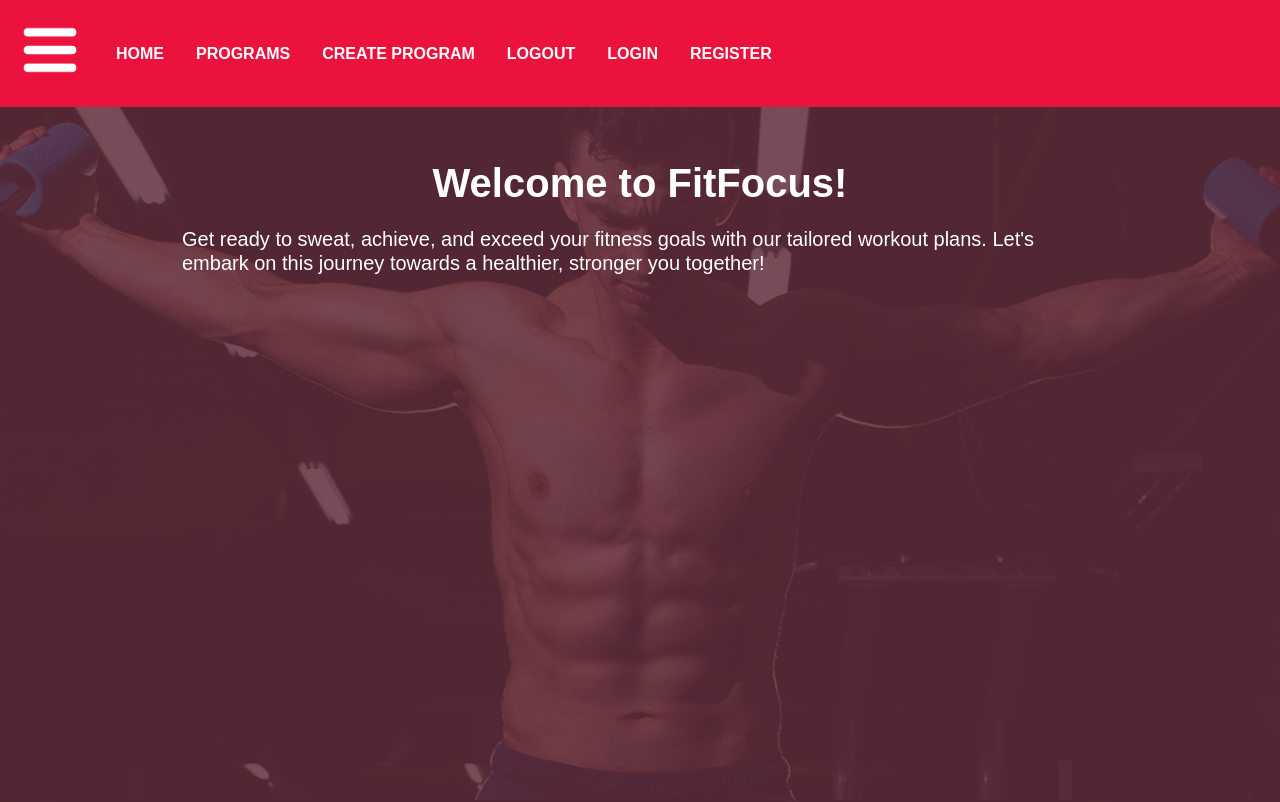
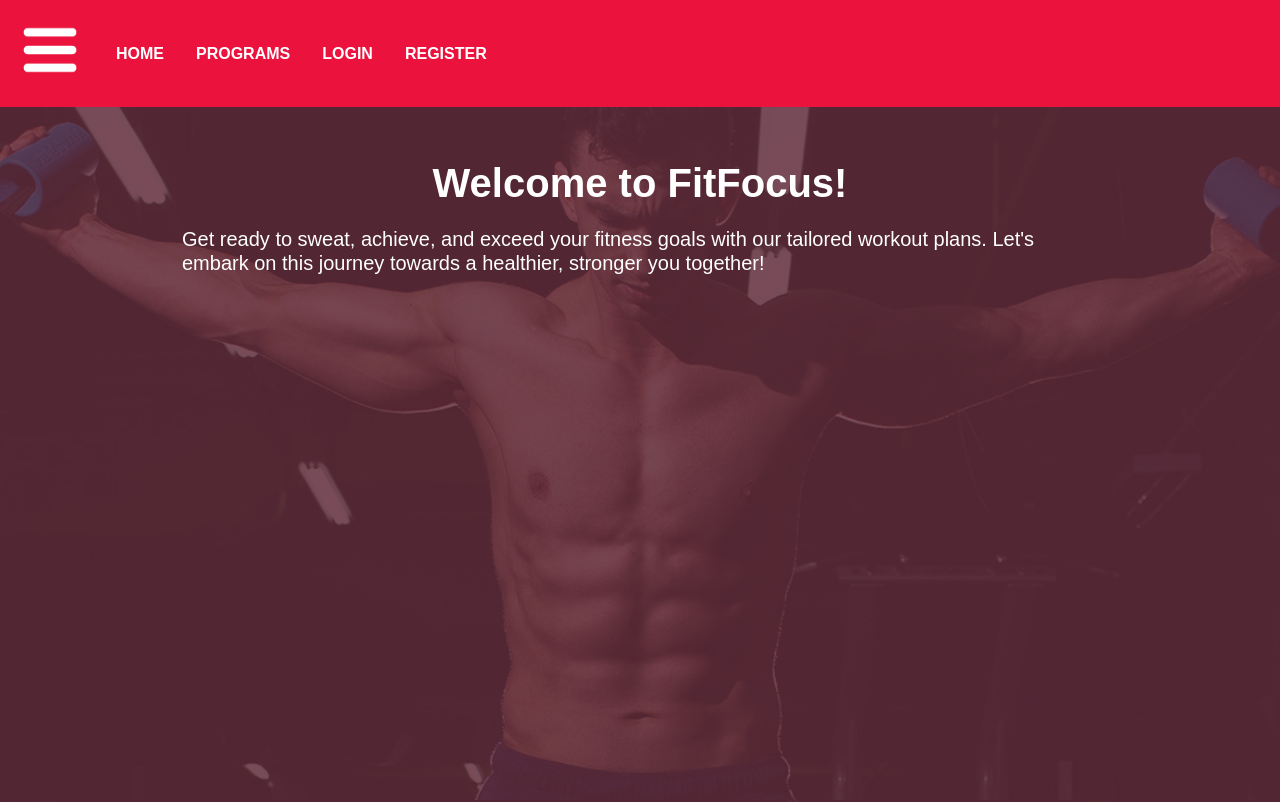
Before and after one commit to todormladenov/Fitness-App, an Angular app in the folder fitnes-programs/: page /home in a window 1280 px wide. Shown: the top 802 px of the page. Built offline with nearby package versions, Linux system fonts and the light colour scheme.

Commit message:
Updated headers to dynamically display navigation

```diff
--- a/fitnes-programs/src/app/core/header/header.component.html
+++ b/fitnes-programs/src/app/core/header/header.component.html
@@ -3,9 +3,13 @@
         <li><img class="logo" src="../../../assets/menu.png"></li>
         <li><a routerLink="/home">Home</a></li>
         <li><a routerLink="/programs">Programs</a></li>
-        <li><a routerLink="/create-program">Create Program</a></li>
-        <li><a routerLink="/user/logout">Logout</a></li>
-        <li><a routerLink="/user/login">Login</a></li>
-        <li><a routerLink="/user/register">Register</a></li>
+        <ng-container *ngIf="isLogged">
+            <li><a routerLink="/create-program">Create Program</a></li>
+            <li><a (click)="logout()">Logout</a></li>
+        </ng-container>
+        <ng-container *ngIf="!isLogged">
+            <li><a routerLink="/user/login">Login</a></li>
+            <li><a routerLink="/user/register">Register</a></li>
+        </ng-container>
     </ul>
 </header>
--- a/fitnes-programs/src/app/core/header/header.component.ts
+++ b/fitnes-programs/src/app/core/header/header.component.ts
@@ -1,4 +1,6 @@
 import { Component } from '@angular/core';
+import { Router } from '@angular/router';
+import { UserService } from 'src/app/user/user.service';
 
 @Component({
   selector: 'app-header',
@@ -7,4 +9,15 @@ import { Component } from '@angular/core';
 })
 export class HeaderComponent {
 
+  constructor(private userService: UserService, private router: Router) { }
+
+  get isLogged(){
+    return this.userService.isLoggedIn
+  }
+
+  logout(){
+    this.userService.logoutUser().subscribe(() => {
+      this.router.navigate(['/user/login'])
+    })
+  }
 }
```
